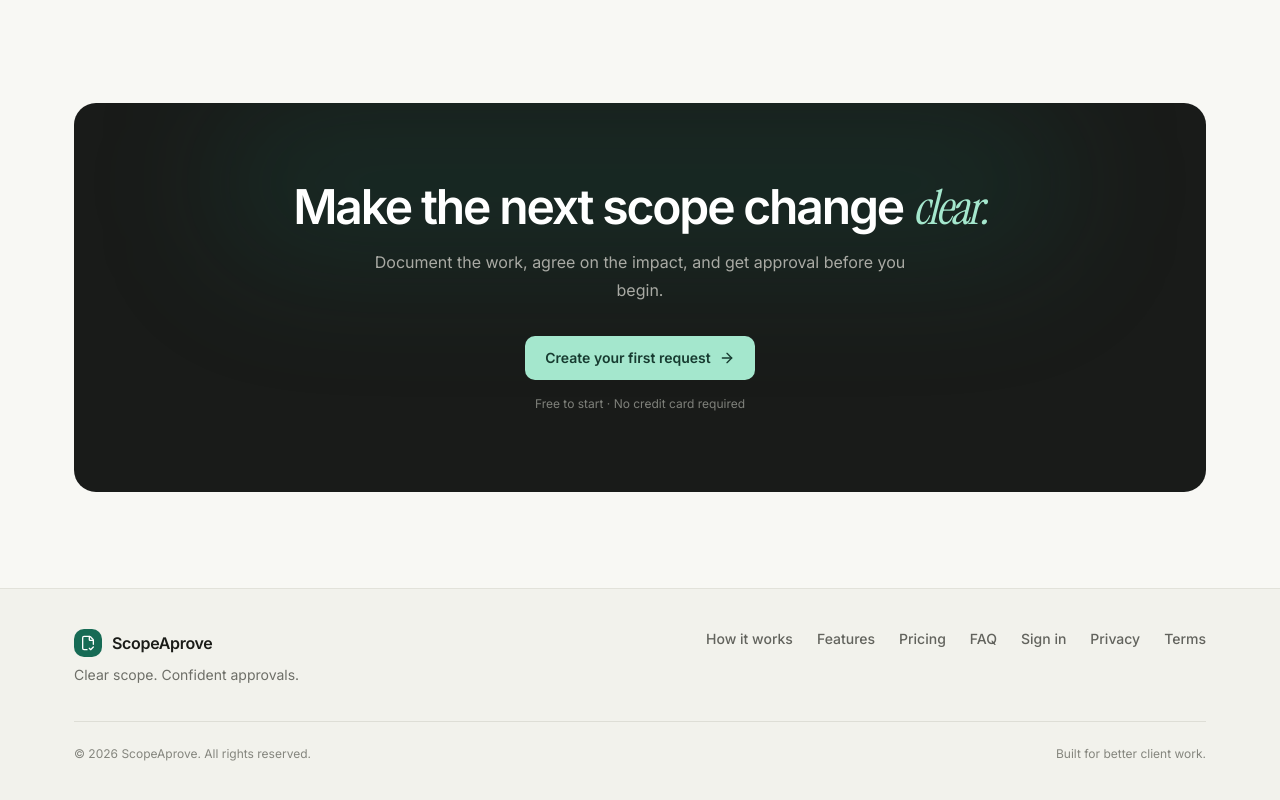
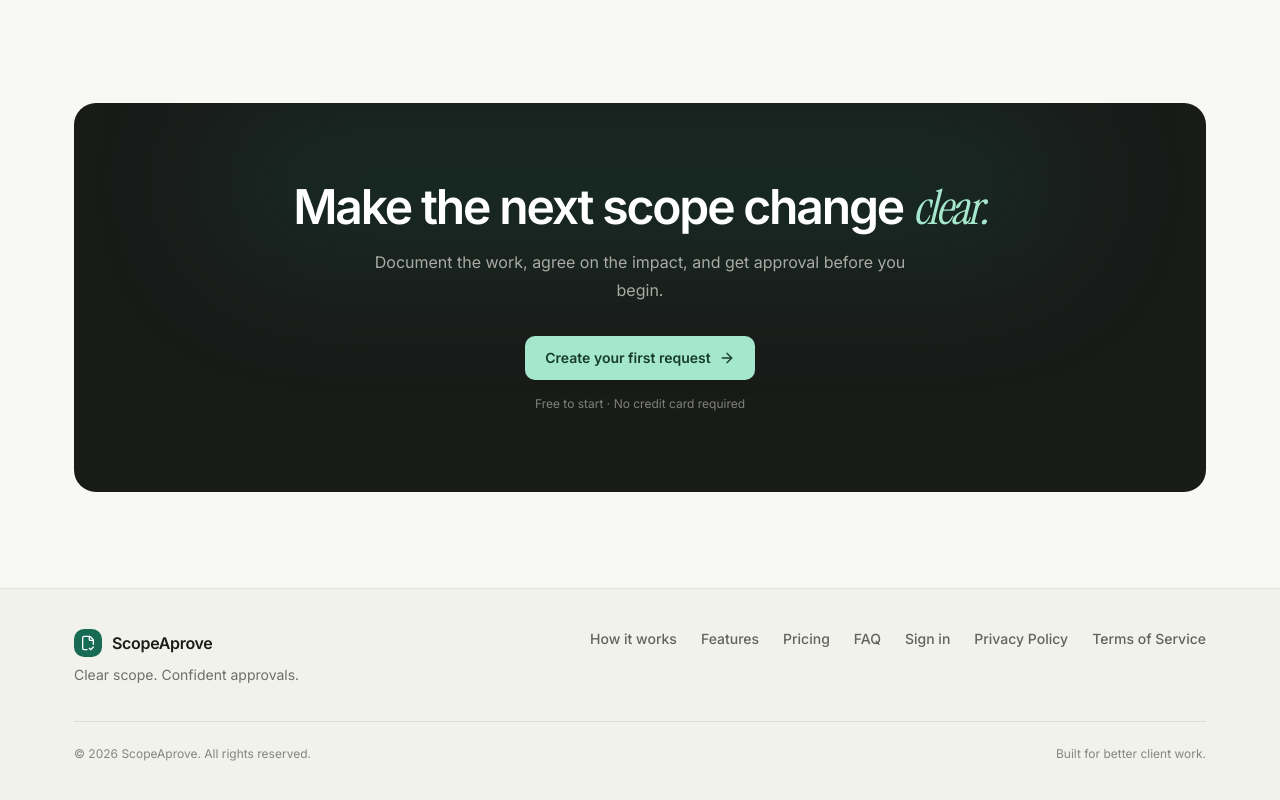
Before and after one commit to dakshu04/scopeaprove.com, a Next.js app: page / in a window 1280 px wide. Shown: the part 5268-6068 px from the top of the page. Built offline with nearby package versions, Linux system fonts and the light colour scheme.

Commit message:
improve legal page links

```diff
--- a/app/page.tsx
+++ b/app/page.tsx
@@ -201,7 +201,7 @@ export default function Home() {
 
         <section className="mx-auto max-w-[1180px] px-5 pb-20 sm:px-6 lg:pb-24"><div className="relative overflow-hidden rounded-3xl bg-[#191b19] px-6 py-16 text-center text-white sm:px-12 sm:py-20"><div aria-hidden className="absolute left-1/2 top-0 h-40 w-3/4 -translate-x-1/2 rounded-full bg-[#176b55]/20 blur-3xl" /><div className="relative"><h2 className="text-3xl font-semibold tracking-[-0.045em] sm:text-5xl">Make the next scope change <span className="font-[family-name:var(--font-editorial)] font-normal italic text-[#a4e7cd]">clear.</span></h2><p className="mx-auto mt-4 max-w-xl leading-7 text-[#a9aaa4]">Document the work, agree on the impact, and get approval before you begin.</p><Link className="mt-8 inline-flex items-center gap-2 rounded-lg bg-[#a4e7cd] px-5 py-3 text-sm font-semibold text-[#173b30]" href="/sign-in">Create your first request <ArrowRight className="size-4" /></Link><p className="mt-4 text-xs text-[#7f817b]">Free to start · No credit card required</p></div></div></section>
       </main>
-      <footer className="border-t border-[#e2e2da] bg-[#f2f2ec]"><div className="mx-auto max-w-[1180px] px-5 py-10 sm:px-6"><div className="flex flex-col justify-between gap-8 sm:flex-row"><div><Brand /><p className="mt-2 text-sm text-[#6e6f68]">Clear scope. Confident approvals.</p></div><div className="flex flex-wrap gap-x-6 gap-y-3 text-sm font-medium text-[#62635d]"><a href="#how-it-works">How it works</a><a href="#features">Features</a><a href="#pricing">Pricing</a><a href="#faq">FAQ</a><Link href="/sign-in">Sign in</Link><Link href="/privacy">Privacy</Link><Link href="/terms">Terms</Link></div></div><div className="mt-9 flex flex-col justify-between gap-3 border-t border-[#deded6] pt-6 text-xs text-[#85867e] sm:flex-row"><p>© {new Date().getFullYear()} ScopeAprove. All rights reserved.</p><p>Built for better client work.</p></div></div></footer>
+      <footer className="border-t border-[#e2e2da] bg-[#f2f2ec]"><div className="mx-auto max-w-[1180px] px-5 py-10 sm:px-6"><div className="flex flex-col justify-between gap-8 sm:flex-row"><div><Brand /><p className="mt-2 text-sm text-[#6e6f68]">Clear scope. Confident approvals.</p></div><div className="flex flex-wrap gap-x-6 gap-y-3 text-sm font-medium text-[#62635d]"><a href="#how-it-works">How it works</a><a href="#features">Features</a><a href="#pricing">Pricing</a><a href="#faq">FAQ</a><Link href="/sign-in">Sign in</Link><Link href="/privacy">Privacy Policy</Link><Link href="/terms">Terms of Service</Link></div></div><div className="mt-9 flex flex-col justify-between gap-3 border-t border-[#deded6] pt-6 text-xs text-[#85867e] sm:flex-row"><p>© {new Date().getFullYear()} ScopeAprove. All rights reserved.</p><p>Built for better client work.</p></div></div></footer>
     </div>
   );
 }
--- a/components/legal/legal-page-shell.tsx
+++ b/components/legal/legal-page-shell.tsx
@@ -130,10 +130,10 @@ export function LegalPageShell({
                 Sign in
               </Link>
               <Link className="hover:text-[#176b55]" href="/privacy">
-                Privacy
+                Privacy Policy
               </Link>
               <Link className="hover:text-[#176b55]" href="/terms">
-                Terms
+                Terms of Service
               </Link>
             </nav>
           </div>
```
